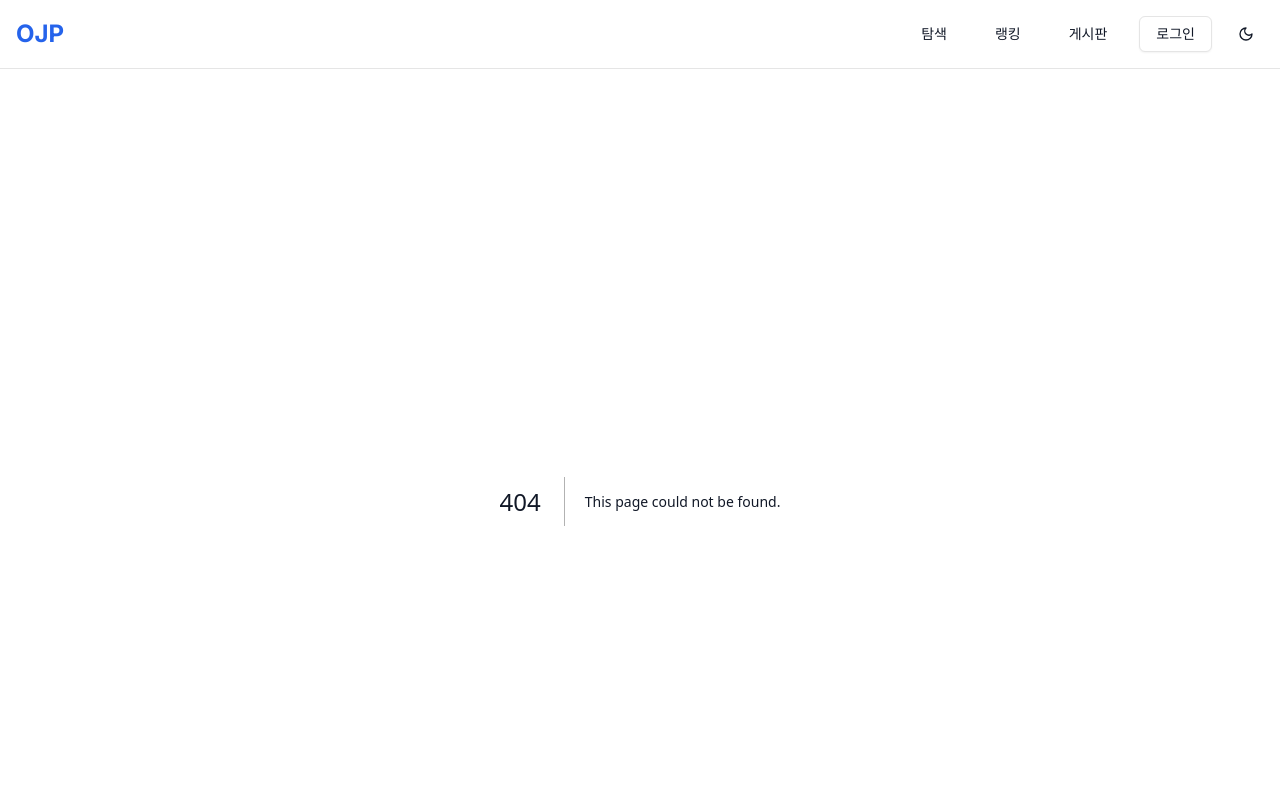
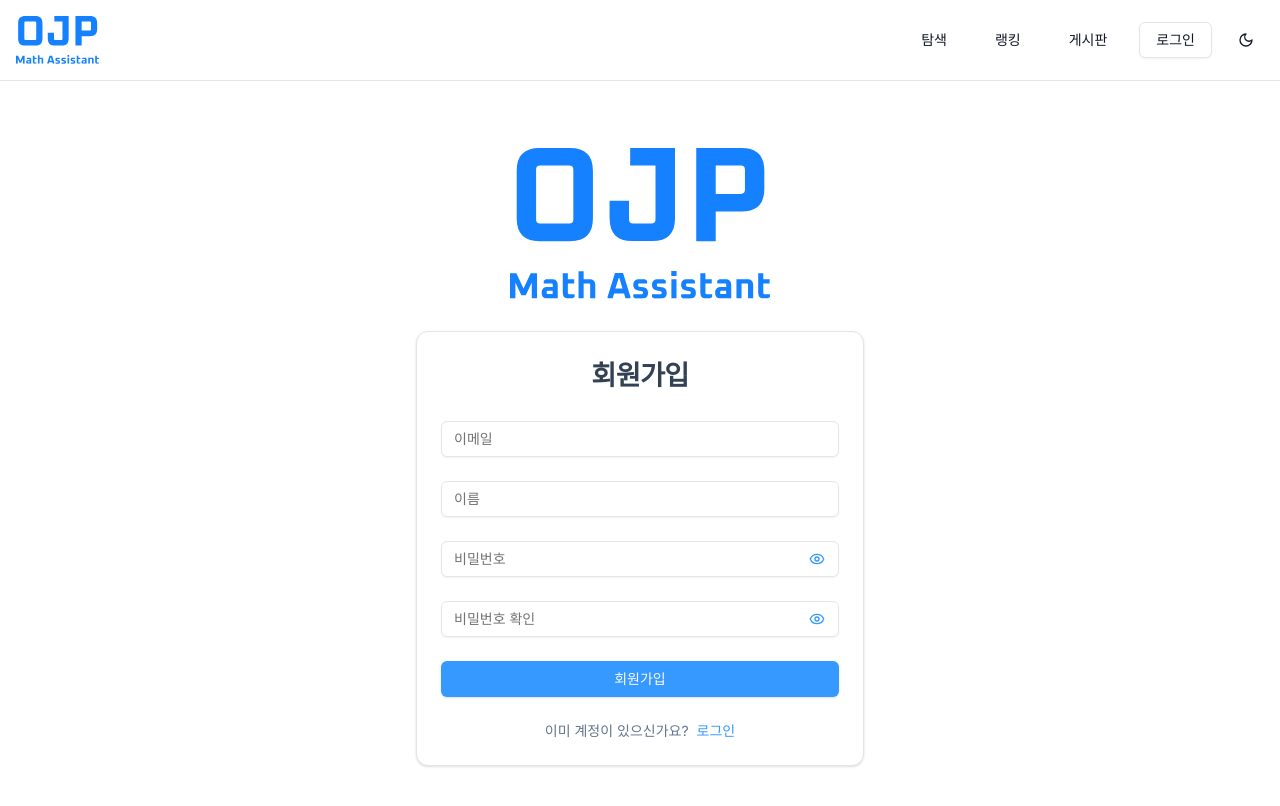
Before and after one commit to reo91004/OJP-Client, a Next.js app: page /auth/register in a window 1280 px wide. Before the commit this address had no page. Shown: the top 806 px of the page. Built offline with nearby package versions, Linux system fonts and the light colour scheme.

Commit message:
feat: 회원가입/로그인 페이지 추가, 로고 추가

```diff
--- a/src/app/auth/login/page.tsx
+++ b/src/app/auth/login/page.tsx
@@ -1,7 +1,7 @@
 'use client';
 
 import Image from 'next/image';
-import Logo from '@/../public/images/logo.png';
+import Logo from '@/../public/images/logo.svg';
 import Link from 'next/link';
 import { useState } from 'react';
 import { useRouter } from 'next/navigation';
@@ -52,16 +52,10 @@ export default function Page() {
   };
 
   return (
-    <div className='flex flex-col items-center justify-center min-h-screen px-4 py-8'>
-      {/*
-        <Image
-          src={Logo}
-          alt="logo"
-          width={180}
-          className="mb-8"
-          priority
-        />
-      */}
+    <div className='flex flex-col items-center justify-center h-[80vh] px-4 pt-12'>
+      <Link href='/'>
+        <Image src={Logo} alt='logo' width={260} className='mb-8' priority />
+      </Link>
       <Card className='w-full max-w-md'>
         <CardHeader className='text-center'>
           <CardTitle className='text-[1.7rem] font-bold text-slate-700'>
@@ -117,14 +111,13 @@ export default function Page() {
             아직 계정이 없으신가요?
           </span>
           <Link
-            href='/auth/registration'
+            href='/auth/register'
             className='text-sm text-[#3699ff] hover:text-[#1086ff]'
           >
             회원가입
           </Link>
         </CardFooter>
       </Card>
-
       {/* 성공 모달 */}
       <Dialog open={successModalOpen} onOpenChange={setSuccessModalOpen}>
         <DialogContent className='max-w-sm text-center'>
@@ -164,7 +157,6 @@ export default function Page() {
           </DialogFooter>
         </DialogContent>
       </Dialog>
-
       {/* 실패 모달 */}
       <Dialog open={failureModalOpen} onOpenChange={setFailureModalOpen}>
         <DialogContent className='max-w-sm text-center'>
--- /dev/null
+++ b/src/app/auth/register/page.tsx
@@ -0,0 +1,225 @@
+'use client';
+
+import Image from 'next/image';
+import Logo from '@/../public/images/logo.svg';
+import Link from 'next/link';
+import { useState } from 'react';
+import { Button } from '@/components/ui/button';
+import { Input } from '@/components/ui/input';
+import {
+  Card,
+  CardContent,
+  CardFooter,
+  CardHeader,
+  CardTitle,
+} from '@/components/ui/card';
+import { Eye, EyeOff } from 'lucide-react';
+
+export default function SignUpPage() {
+  const [showPassword, setShowPassword] = useState(false);
+  const [showPasswordCheck, setShowPasswordCheck] = useState(false);
+  const [email, setEmail] = useState('');
+  const [name, setName] = useState('');
+  const [password, setPassword] = useState('');
+  const [passwordCheck, setPasswordCheck] = useState('');
+  const [errors, setErrors] = useState({
+    email: '',
+    password: '',
+    passwordCheck: '',
+    name: '',
+  });
+
+  const togglePasswordVisibility = () => setShowPassword((prev) => !prev);
+  const togglePasswordCheckVisibility = () =>
+    setShowPasswordCheck((prev) => !prev);
+
+  const validateEmail = (value: string) => {
+    if (!value) {
+      setErrors((prev) => ({ ...prev, email: '이메일을 입력해주세요.' }));
+      return false;
+    }
+    if (!/^[\w-\.]+@([\w-]+\.)+[\w-]{2,4}$/.test(value)) {
+      setErrors((prev) => ({
+        ...prev,
+        email: '올바른 이메일 형식이 아닙니다.',
+      }));
+      return false;
+    }
+    setErrors((prev) => ({ ...prev, email: '' }));
+    return true;
+  };
+
+  const validateName = (value: string) => {
+    if (!value) {
+      setErrors((prev) => ({ ...prev, name: '이름을 입력해주세요.' }));
+      return false;
+    }
+    setErrors((prev) => ({ ...prev, name: '' }));
+    return true;
+  };
+
+  const validatePassword = (value: string) => {
+    if (!value) {
+      setErrors((prev) => ({ ...prev, password: '비밀번호를 입력해주세요.' }));
+      return false;
+    }
+    if (!/^(?=.*[A-Za-z])(?=.*\d)[A-Za-z\d@$!%*?&]{8,}$/.test(value)) {
+      setErrors((prev) => ({
+        ...prev,
+        password:
+          '비밀번호는 8자 이상, 영문 대/소문자, 숫자를 포함해야 합니다.',
+      }));
+      return false;
+    }
+    setErrors((prev) => ({ ...prev, password: '' }));
+    return true;
+  };
+
+  const validatePasswordCheck = (value: string) => {
+    if (!value) {
+      setErrors((prev) => ({
+        ...prev,
+        passwordCheck: '비밀번호 확인을 입력해주세요.',
+      }));
+      return false;
+    }
+    if (value !== password) {
+      setErrors((prev) => ({
+        ...prev,
+        passwordCheck: '비밀번호가 일치하지 않습니다.',
+      }));
+      return false;
+    }
+    setErrors((prev) => ({ ...prev, passwordCheck: '' }));
+    return true;
+  };
+
+  const handleSignUp = (e: React.FormEvent) => {
+    e.preventDefault();
+
+    const isEmailValid = validateEmail(email);
+    const isNameValid = validateName(name);
+    const isPasswordValid = validatePassword(password);
+    const isPasswordCheckValid = validatePasswordCheck(passwordCheck);
+
+    if (
+      !isEmailValid ||
+      !isNameValid ||
+      !isPasswordValid ||
+      !isPasswordCheckValid
+    ) {
+      return;
+    }
+
+    // 회원가입 성공 로직 예시
+    alert('회원가입이 완료되었습니다!');
+  };
+
+  return (
+    <div className='flex flex-col items-center justify-center h-[80vh] px-4 pt-12'>
+      <Link href='/'>
+        <Image src={Logo} alt='logo' width={260} className='mb-8' priority />
+      </Link>
+      <Card className='w-full max-w-md'>
+        <CardHeader className='text-center'>
+          <CardTitle className='text-[1.7rem] font-bold text-slate-700'>
+            회원가입
+          </CardTitle>
+        </CardHeader>
+        <CardContent>
+          <form onSubmit={handleSignUp} className='space-y-6'>
+            <div>
+              <Input
+                type='text'
+                placeholder='이메일'
+                value={email}
+                onChange={(e) => setEmail(e.target.value)}
+              />
+              {errors.email && (
+                <p className='text-red-500 text-sm mt-1'>{errors.email}</p>
+              )}
+            </div>
+            <div>
+              <Input
+                type='text'
+                placeholder='이름'
+                value={name}
+                onChange={(e) => setName(e.target.value)}
+              />
+              {errors.name && (
+                <p className='text-red-500 text-sm mt-1'>{errors.name}</p>
+              )}
+            </div>
+            <div className='relative'>
+              <Input
+                type={showPassword ? 'text' : 'password'}
+                placeholder='비밀번호'
+                value={password}
+                onChange={(e) => setPassword(e.target.value)}
+              />
+              <Button
+                type='button'
+                variant='ghost'
+                size='icon'
+                className='absolute inset-y-0 right-1 my-auto hover:bg-transparent'
+                onClick={togglePasswordVisibility}
+              >
+                {showPassword ? (
+                  <EyeOff className='h-5 w-5 text-[#3699ff]' />
+                ) : (
+                  <Eye className='h-5 w-5 text-[#3699ff]' />
+                )}
+              </Button>
+              {errors.password && (
+                <p className='text-red-500 text-sm mt-1'>{errors.password}</p>
+              )}
+            </div>
+            <div className='relative'>
+              <Input
+                type={showPasswordCheck ? 'text' : 'password'}
+                placeholder='비밀번호 확인'
+                value={passwordCheck}
+                onChange={(e) => setPasswordCheck(e.target.value)}
+              />
+              <Button
+                type='button'
+                variant='ghost'
+                size='icon'
+                className='absolute inset-y-0 right-1 my-auto hover:bg-transparent'
+                onClick={togglePasswordCheckVisibility}
+              >
+                {showPasswordCheck ? (
+                  <EyeOff className='h-5 w-5 text-[#3699ff]' />
+                ) : (
+                  <Eye className='h-5 w-5 text-[#3699ff]' />
+                )}
+              </Button>
+              {errors.passwordCheck && (
+                <p className='text-red-500 text-sm mt-1'>
+                  {errors.passwordCheck}
+                </p>
+              )}
+            </div>
+            <Button
+              type='submit'
+              className='bg-[#3699ff] hover:bg-[#1086ff] w-full'
+            >
+              회원가입
+            </Button>
+          </form>
+        </CardContent>
+        <CardFooter className='flex justify-center'>
+          <span className='text-sm text-slate-500 mr-2'>
+            이미 계정이 있으신가요?
+          </span>
+          <Link
+            href='/auth/login'
+            className='text-sm text-[#3699ff] hover:text-[#1086ff]'
+          >
+            로그인
+          </Link>
+        </CardFooter>
+      </Card>
+    </div>
+  );
+}
--- a/src/app/page.tsx
+++ b/src/app/page.tsx
@@ -29,7 +29,7 @@ export default function Home() {
           <Link href='/explore'>
             <Button size='lg'>문제 풀기</Button>
           </Link>
-          <Link href='/register'>
+          <Link href='/auth/register'>
             <Button size='lg' variant='outline'>
               회원가입
             </Button>
--- a/src/app/register/page.tsx
+++ /dev/null
@@ -1,60 +0,0 @@
-import { Button } from "@/components/ui/button"
-import {
-  Card,
-  CardContent,
-  CardDescription,
-  CardFooter,
-  CardHeader,
-  CardTitle,
-} from "@/components/ui/card"
-import { Input } from "@/components/ui/input"
-import { Label } from "@/components/ui/label"
-import {
-  Select,
-  SelectContent,
-  SelectItem,
-  SelectTrigger,
-  SelectValue,
-} from "@/components/ui/select"
-
-export default  function RegisterPage() {
-  return (
-    <div className="space-y-8 flex justify-center">
-
-    <Card className="">
-      <CardHeader>
-        <CardTitle>대용성 회원가입</CardTitle>
-        <CardDescription>Deploy your new project in one-click.</CardDescription>
-      </CardHeader>
-      <CardContent>
-        <form>
-          <div className="grid w-full items-center gap-4">
-            <div className="flex flex-col space-y-1.5">
-              <Label htmlFor="name">Name</Label>
-              <Input id="name" placeholder="Name of your project" />
-            </div>
-            <div className="flex flex-col space-y-1.5">
-              <Label htmlFor="framework">Framework</Label>
-              <Select>
-                <SelectTrigger id="framework">
-                  <SelectValue placeholder="Select" />
-                </SelectTrigger>
-                <SelectContent position="popper">
-                  <SelectItem value="next">Next.js</SelectItem>
-                  <SelectItem value="sveltekit">SvelteKit</SelectItem>
-                  <SelectItem value="astro">Astro</SelectItem>
-                  <SelectItem value="nuxt">Nuxt.js</SelectItem>
-                </SelectContent>
-              </Select>
-            </div>
-          </div>
-        </form>
-      </CardContent>
-      <CardFooter className="flex justify-between">
-        <Button variant="outline">Cancel</Button>
-        <Button>Deploy</Button>
-      </CardFooter>
-    </Card>
-    </div>
-  )
-}
--- a/src/components/header.tsx
+++ b/src/components/header.tsx
@@ -1,6 +1,8 @@
 'use client';
 
 import Link from 'next/link';
+import Image from 'next/image';
+import Logo from '@/../public/images/logo.svg';
 import { Button } from '@/components/ui/button';
 import { useTheme } from './theme-provider';
 import { Moon, Sun, Menu } from 'lucide-react';
@@ -17,11 +19,13 @@ export default function Header() {
   return (
     <header className='bg-white dark:bg-gray-800 border-b dark:border-gray-700'>
       <div className='container mx-auto px-4 py-4 flex justify-between items-center'>
-        <Link
-          href='/'
-          className='text-2xl font-bold text-blue-600 dark:text-blue-400'
-        >
-          OJP
+        <Link href='/'>
+          <Image
+            src={Logo}
+            alt='logo'
+            className='h-12 w-auto object-contain'
+            priority
+          />
         </Link>
         <nav className='hidden md:flex items-center space-x-4'>
           <Link href='/explore'>
@@ -33,7 +37,9 @@ export default function Header() {
           <Link href='/board'>
             <Button variant='ghost'>게시판</Button>
           </Link>
-          <Button variant='outline'>로그인</Button>
+          <Link href='/auth/login'>
+            <Button variant='outline'>로그인</Button>
+          </Link>
           <Button
             variant='ghost'
             size='icon'
@@ -65,7 +71,7 @@ export default function Header() {
               <Link href='/board'>게시판</Link>
             </DropdownMenuItem>
             <DropdownMenuItem>
-              <Link href='/login'>로그인</Link>
+              <Link href='/auth/login'>로그인</Link>
             </DropdownMenuItem>
           </DropdownMenuContent>
         </DropdownMenu>
```
Also changed, not shown: public/images/logo.png (deleted), public/images/logo.svg (added), src/app/auth/registration/page.tsx (deleted).
